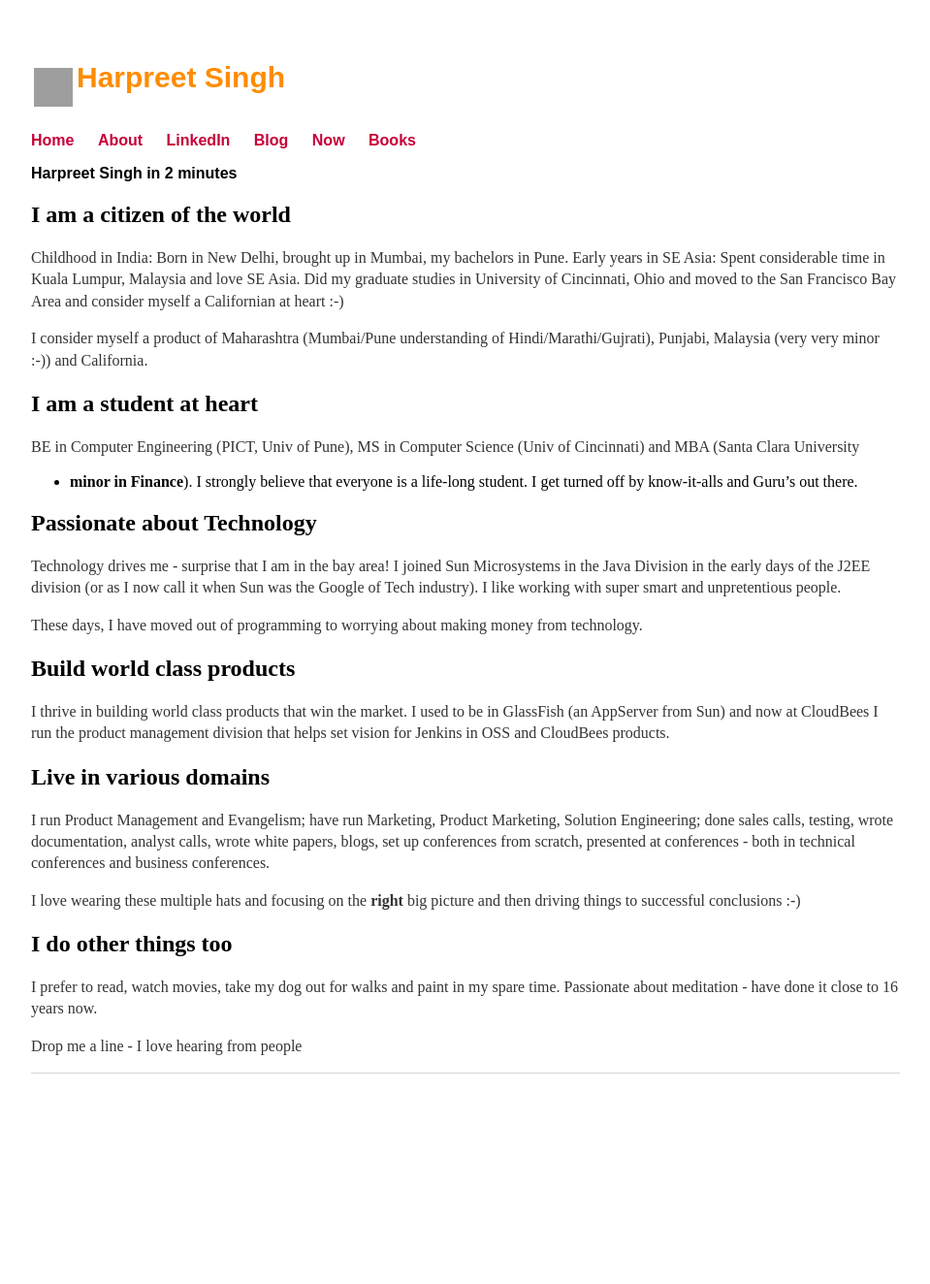
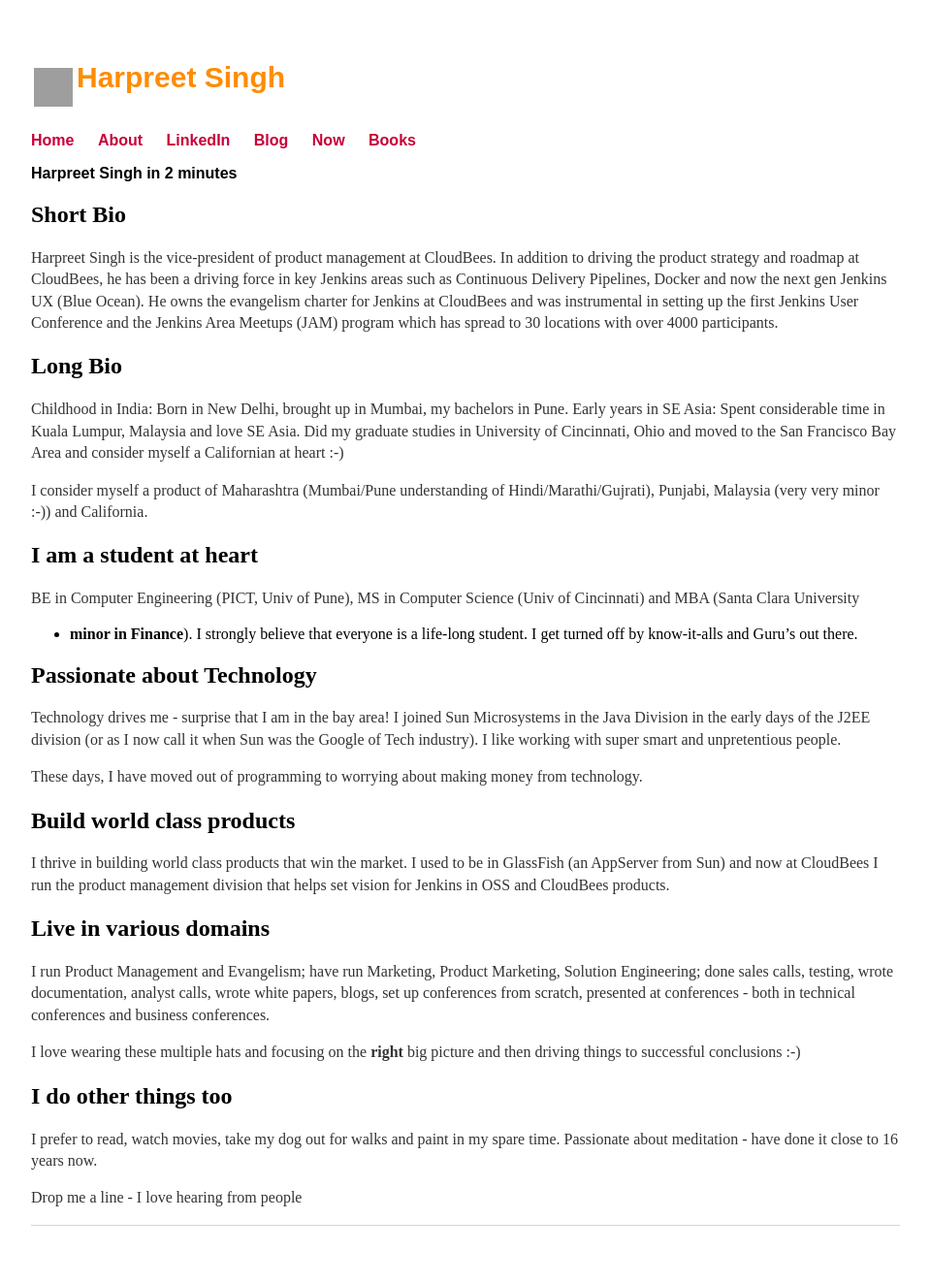
Before and after one commit to harpreetsingh/harpreetsingh.github.io, a Jekyll site: the page built from about/index.md, in a window 1280 px wide. Shown: the whole page at 97% size, without its empty margins (160-1119 px from the left). Built offline with Jekyll 4.4.1, drawn with Linux system fonts in a browser that asks for light colours; before the commit the page ends 1167 px from its top, so only the background shows below that; grey boxes are pictures that could not be loaded.

Commit message:
Update index.md

```diff
--- a/about/index.md
+++ b/about/index.md
@@ -5,7 +5,11 @@
 {{ page.title }}
 ====
 
-I am a citizen of the world
+Short Bio
+----
+Harpreet Singh is the vice-president of product management at CloudBees. In addition to driving the product strategy and roadmap at CloudBees, he has been a driving force in key Jenkins areas such as Continuous Delivery Pipelines, Docker and now the next gen Jenkins UX (Blue Ocean). He owns the evangelism charter for Jenkins at CloudBees and was instrumental in setting up the first Jenkins User Conference and the Jenkins Area Meetups (JAM) program which has spread to 30 locations with over 4000 participants.
+
+Long Bio
 ---
 
  Childhood in India: Born in New Delhi, brought up in Mumbai, my
```
